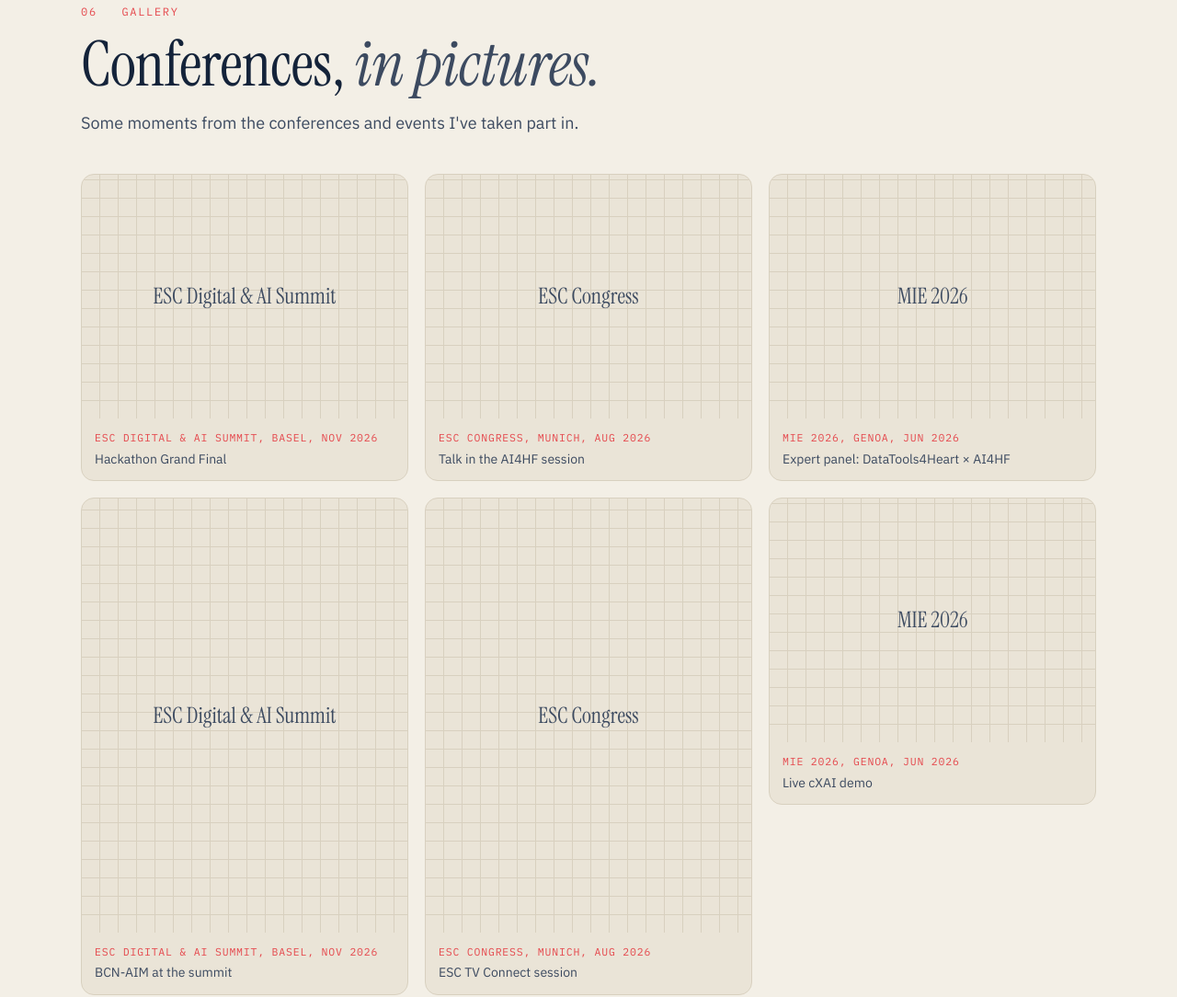
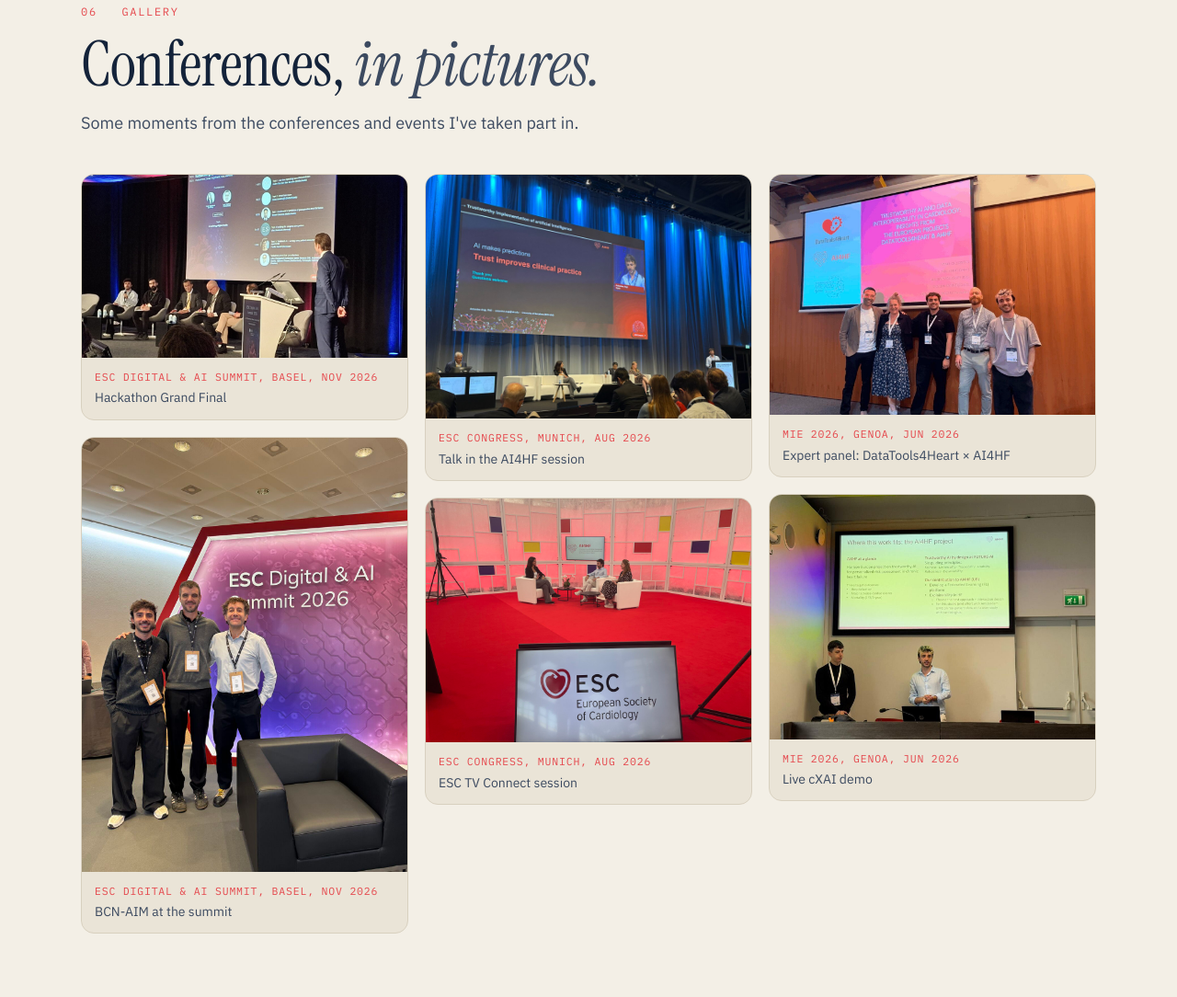
Before and after one commit to AntoninoAngi/antoninoangi.github.io, a plain HTML site: page index.html in a window 1280 px wide. Shown: the part 8379-9463 px from the top of the page at 92% size. Drawn offline with Linux system fonts and the light colour scheme.

Commit message:
Replace image file extensions from .jpg to .jpeg

```diff
--- a/index.html
+++ b/index.html
@@ -744,12 +744,12 @@ const LOG = [
 ];
 
 const GALLERY = [
-  { src:"photos/basel-2026-1.jpg", event:"ESC Digital & AI Summit, Basel", date:"2026-11", caption:"Hackathon Grand Final" },
-  { src:"photos/basel-2026-2.jpg", event:"ESC Digital & AI Summit, Basel", date:"2026-11", caption:"BCN-AIM at the summit", tall:true },
-  { src:"photos/munich-2026-1.jpg", event:"ESC Congress, Munich", date:"2026-08", caption:"Talk in the AI4HF session" },
-  { src:"photos/munich-2026-2.jpg", event:"ESC Congress, Munich", date:"2026-08", caption:"ESC TV Connect session", tall:true },
-  { src:"photos/genoa-2026-1.jpg", event:"MIE 2026, Genoa", date:"2026-06", caption:"Expert panel: DataTools4Heart × AI4HF" },
-  { src:"photos/genoa-2026-2.jpg", event:"MIE 2026, Genoa", date:"2026-06", caption:"Live cXAI demo" }
+  { src:"photos/basel-2026-1.jpeg", event:"ESC Digital & AI Summit, Basel", date:"2026-11", caption:"Hackathon Grand Final" },
+  { src:"photos/basel-2026-2.jpeg", event:"ESC Digital & AI Summit, Basel", date:"2026-11", caption:"BCN-AIM at the summit", tall:true },
+  { src:"photos/munich-2026-1.jpeg", event:"ESC Congress, Munich", date:"2026-08", caption:"Talk in the AI4HF session" },
+  { src:"photos/munich-2026-2.jpeg", event:"ESC Congress, Munich", date:"2026-08", caption:"ESC TV Connect session", tall:true },
+  { src:"photos/genoa-2026-1.jpeg", event:"MIE 2026, Genoa", date:"2026-06", caption:"Expert panel: DataTools4Heart × AI4HF" },
+  { src:"photos/genoa-2026-2.jpeg", event:"MIE 2026, Genoa", date:"2026-06", caption:"Live cXAI demo" }
 ];
 
 const XP = [
```
